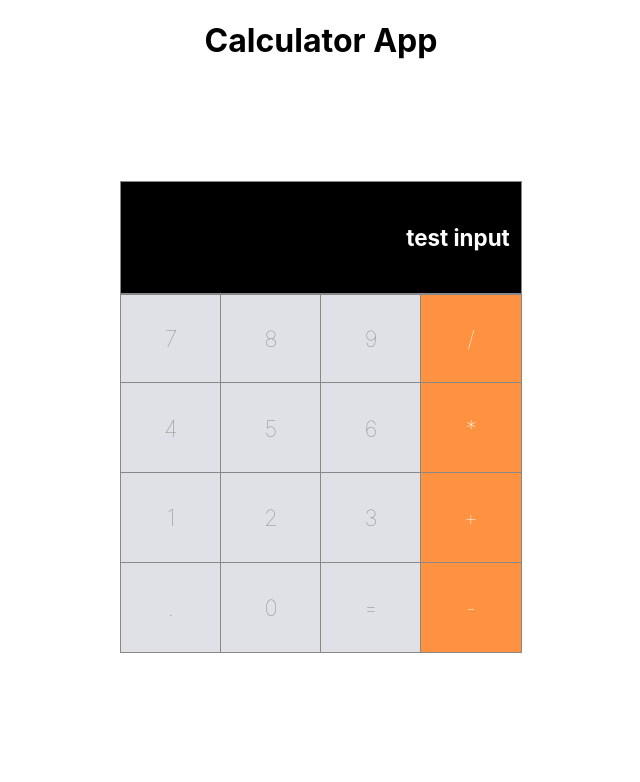
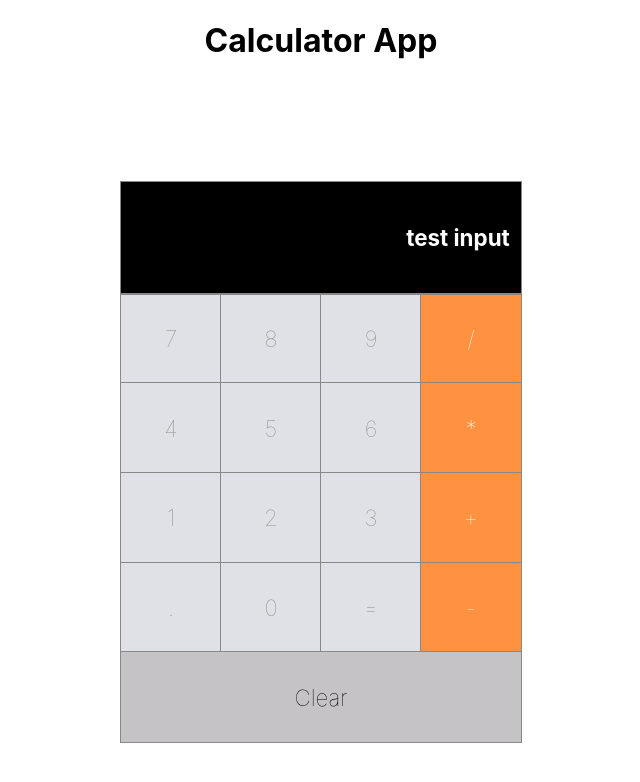
Before and after one commit to VibhasSharma/Calculator-App, a React (Create React App) app: page / in a window 1280 px wide. Shown: the top 782 px of the page, without its empty margins (319-959 px from the left). Built offline with nearby package versions, Linux system fonts and the light colour scheme.

Commit message:
added Clear button in UI

```diff
--- a/src/App.css
+++ b/src/App.css
@@ -18,5 +18,5 @@
 
 .row {
   display: flex;
-  widthL: 100%;
+  width: 100%;
 }
--- a/src/App.js
+++ b/src/App.js
@@ -1,6 +1,7 @@
 import React, {Component} from 'react';
 import Button from './components/Button.component';
 import Input from './components/Input.component';
+import ClearButton from './components/ClearButton.component';
 
 import './App.css';
 
@@ -37,6 +38,9 @@
             <Button>=</Button>
             <Button>-</Button>
           </div>
+          <div className="row">
+            <ClearButton>Clear</ClearButton>
+          </div>
         </div>
       </div>
     </React.Fragment>
--- /dev/null
+++ b/src/components/ClearButton.component.jsx
@@ -0,0 +1,14 @@
+import React, {Component} from 'react';
+import './ClearButton.css';
+
+class ClearButton extends Component {
+render(){
+    return(
+        <div class="clear-btn">
+            {this.props.children}
+        </div>
+    )
+}
+}
+
+export default ClearButton;
--- /dev/null
+++ b/src/components/ClearButton.css
@@ -0,0 +1,12 @@
+.clear-btn {
+    display: flex;
+    flex: 1;
+    height: 4em;
+    align-items: center;
+    justify-content: center;
+    font-weight: lighter;
+    font-size: 1.4em;
+    outline: 1px solid #888;
+    height: 4em;
+    background-color: #c5c3c6;
+}
```
Also changed, not shown: 1 other file (tests, documents, lock files or other folders).
